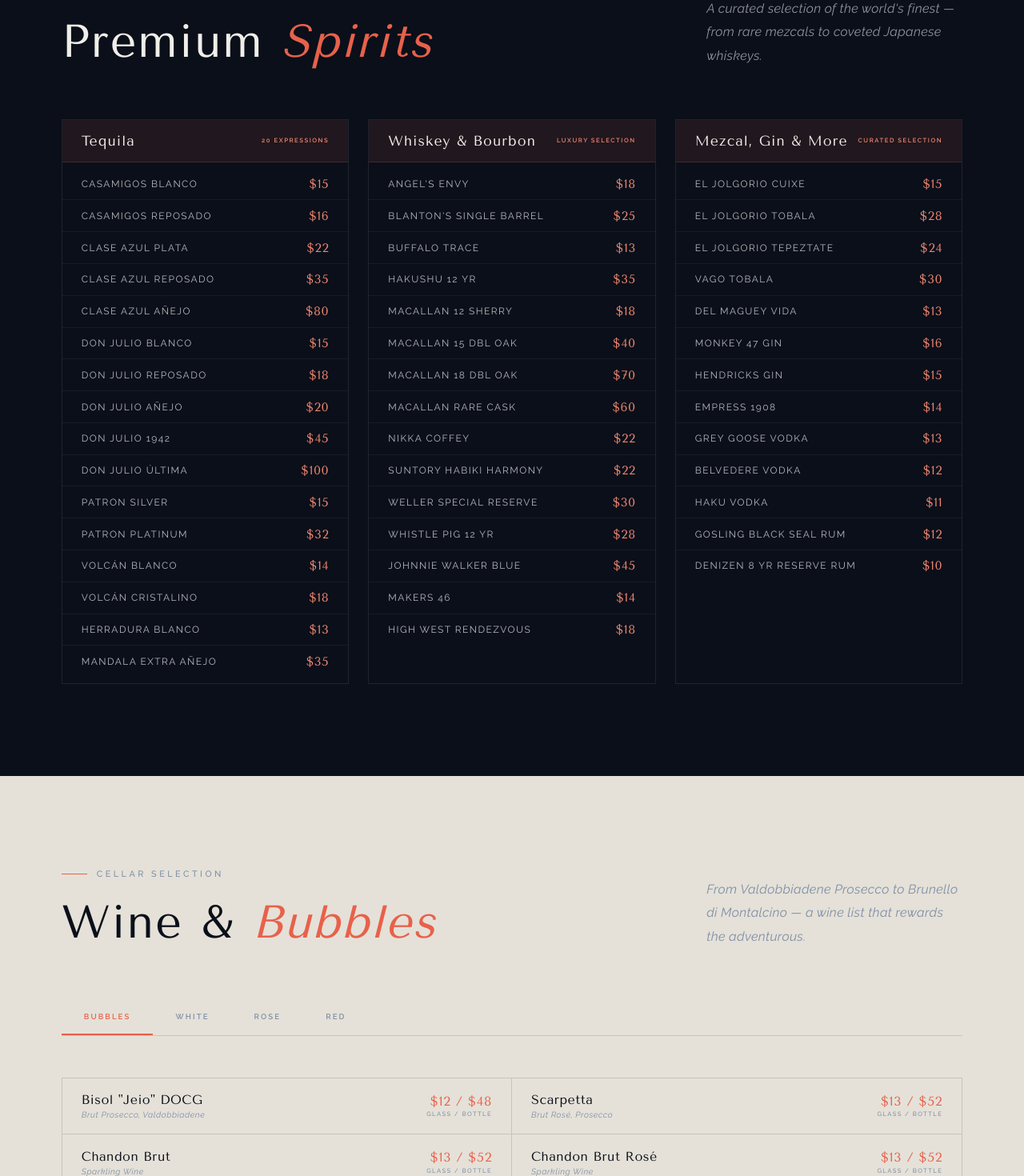
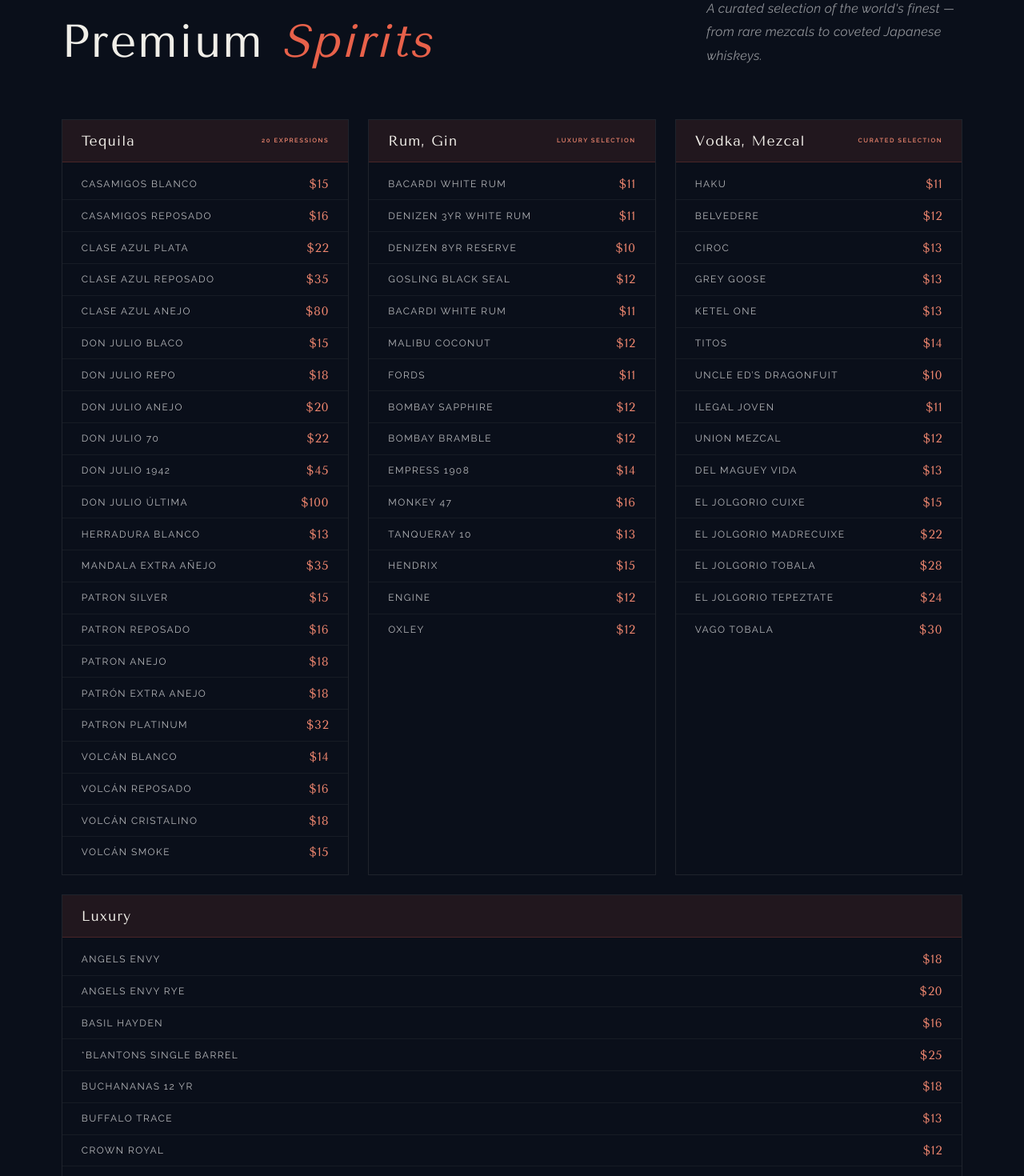
Before and after one commit to developer36chirag-create/salvatoressandiego, a React (Vite) app: page /menus in a window 1280 px wide. Shown: the part 4576-6046 px from the top of the page at 80% size. Built offline with nearby package versions, Linux system fonts and the light colour scheme.

Commit message:
menu changes

```diff
--- a/src/data/menusData.js
+++ b/src/data/menusData.js
@@ -97,6 +97,9 @@
     label: 'Timeless',
     items: [
       { name: 'French 75', ingr: 'Roku Gin, Lemon, Sugar, Champagne', price: '$15' },
+      { name: 'Manhattan', ingr: 'Rye Whiskey, Sweet Vermouth, Bitters', price: '$15' },
+      { name: 'Moscow Mule', ingr: 'Vodka, Lime Juice, Ginger Syrup, Fever Tree Ginger Beer', price: '$15' },
+      { name: 'Sidecar', ingr: 'Hennessy, Triple Sec, Lemon', price: '$15' },
       { name: 'Suntory at Salvatore\'s', ingr: "Suntory Toki Whiskey, Peychaud's Bitters, Orgeat Syrup", price: '$15' },
       { name: 'Watermelon Margarita', ingr: 'Volcan Tequila, Watermelon, Lemon, Syrup', price: '$15' },
       { name: 'Espresso Martini', ingr: 'Haku Vodka, Espresso, Coffee Liqueur', price: '$17' },
@@ -114,7 +117,7 @@
     title: 'Seasonal',
     label: 'Limited',
     items: [
-      { name: 'Death by Coffee', ingr: 'Slane Irish Whiskey, Oat Milk, Simple Syrup, Coffee Vanilla Condensed Milk', price: '$13' },
+      { name: 'Death by Coffe', ingr: 'Slane Irish Whiskey, Oat Milk, Simple Syrup, Coffee Vanilla Condensed Milk', price: '$13' },
       { name: 'I Came Here for the Rumkin Spice', ingr: 'Pumpkin Spice Infused Denizen Rum, Cafe Amaro, Simple Syrup', price: '$14' },
     ],
   },
@@ -130,61 +133,108 @@
       { name: 'Casamigos Reposado', price: '$16' },
       { name: 'Clase Azul Plata', price: '$22' },
       { name: 'Clase Azul Reposado', price: '$35' },
-      { name: 'Clase Azul Añejo', price: '$80' },
-      { name: 'Don Julio Blanco', price: '$15' },
-      { name: 'Don Julio Reposado', price: '$18' },
-      { name: 'Don Julio Añejo', price: '$20' },
+      { name: 'Clase Azul Anejo', price: '$80' },
+      { name: 'Don Julio Blaco', price: '$15' },
+      { name: 'Don Julio Repo', price: '$18' },
+      { name: 'Don Julio Anejo', price: '$20' },
+      { name: 'Don Julio 70', price: '$22' },
       { name: 'Don Julio 1942', price: '$45' },
       { name: 'Don Julio Última', price: '$100' },
+      { name: 'Herradura Blanco', price: '$13' },
+      { name: 'Mandala Extra Añejo', price: '$35' },
       { name: 'Patron Silver', price: '$15' },
+      { name: 'Patron Reposado', price: '$16' },
+      { name: 'Patron Anejo', price: '$18' },
+      { name: 'Patrón Extra Anejo', price: '$18' },
       { name: 'Patron Platinum', price: '$32' },
       { name: 'Volcán Blanco', price: '$14' },
+      { name: 'Volcán Reposado', price: '$16' },
       { name: 'Volcán Cristalino', price: '$18' },
-      { name: 'Herradura Blanco', price: '$13' },
-      { name: 'Mandala Extra Añejo', price: '$35' },
+      { name: 'Volcán Smoke', price: '$15' },
     ],
   },
   {
-    name: 'Whiskey & Bourbon',
+    name: 'Rum, Gin',
     count: 'Luxury Selection',
     items: [
-      { name: "Angel's Envy", price: '$18' },
-      { name: "Blanton's Single Barrel", price: '$25' },
+      { name: "Bacardi White Rum", price: '$11' },
+      { name: "Denizen 3yr White Rum", price: '$11' },
+      { name: 'Denizen 8yr Reserve', price: '$10' },
+      { name: 'Gosling Black Seal', price: '$12' },
+      { name: 'Bacardi White Rum', price: '$11' },
+      { name: 'Malibu Coconut', price: '$12' },
+      { name: 'Fords', price: '$11' },
+      { name: 'Bombay Sapphire', price: '$12' },
+      { name: 'Bombay Bramble', price: '$12' },
+      { name: 'Empress 1908', price: '$14' },
+      { name: 'Monkey 47', price: '$16' },
+      { name: 'Tanqueray 10', price: '$13' },
+      { name: 'Hendrix', price: '$15' },
+      { name: 'Engine', price: '$12' },
+      { name: 'Oxley', price: '$12' },
+    ],
+  },
+  {
+    name: 'Vodka, Mezcal',
+    count: 'Curated Selection',
+    items: [
+      { name: 'Haku', price: '$11' },
+      { name: 'Belvedere', price: '$12' },
+      { name: 'Ciroc', price: '$13' },
+      { name: 'Grey Goose', price: '$13' },
+      { name: 'Ketel ONE', price: '$13' },
+      { name: 'Titos', price: '$14' },
+      { name: 'Uncle Ed’s Dragonfuit', price: '$10' },
+      { name: 'Ilegal Joven', price: '$11' },
+      { name: 'Union Mezcal', price: '$12' },
+      { name: 'Del Maguey Vida', price: '$13' },
+      { name: 'El Jolgorio Cuixe', price: '$15' },
+      { name: 'El Jolgorio Madrecuixe', price: '$22' },
+      { name: 'El Jolgorio Tobala', price: '$28' },
+      { name: 'El Jolgorio Tepeztate', price: '$24' },
+      { name: 'Vago Tobala', price: '$30' },
+    ],
+  },
+];
+
+// ─── Spirits ─────────────────────────────────────────────
+export const LUXURY = [
+  {
+    name: 'Luxury',
+    items: [
+      { name: 'Angels Envy', price: '$18' },
+      { name: 'Angels Envy Rye', price: '$20' },
+      { name: 'Basil Hayden', price: '$16' },
+      { name: '*blantons Single Barrel', price: '$25' },
+      { name: 'Buchananas 12 Yr', price: '$18' },
       { name: 'Buffalo Trace', price: '$13' },
+      { name: 'Crown Royal', price: '$12' },
       { name: 'Hakushu 12 Yr', price: '$35' },
+      { name: 'Highwest Bourbon', price: '$14' },
+      { name: 'Highwest Rendezvous', price: '$18' },
+      { name: 'Jack Daniels Single Barrel', price: '$18' },
+      { name: 'Jameson', price: '$13' },
+      { name: 'Jonnie Walker Black', price: '$15' },
+      { name: 'Jonnie Walker Blue', price: '$45' },
+      { name: 'Makers Mark', price: '$12' },
+      { name: 'Makers 46', price: '$14' },
       { name: 'Macallan 12 Sherry', price: '$18' },
       { name: 'Macallan 15 Dbl Oak', price: '$40' },
       { name: 'Macallan 18 Dbl Oak', price: '$70' },
       { name: 'Macallan Rare Cask', price: '$60' },
+      { name: 'Nikka Barrel', price: '$30' },
       { name: 'Nikka Coffey', price: '$22' },
+      { name: 'Skrewball', price: '$13' },
+      { name: 'Suntory Toki', price: '$16' },
       { name: 'Suntory Habiki Harmony', price: '$22' },
-      { name: 'Weller Special Reserve', price: '$30' },
+      { name: '**weller Special Reserve', price: '$30' },
+      { name: 'Whistle Pig Piggy Back 6yr', price: '$18' },
       { name: 'Whistle Pig 12 Yr', price: '$28' },
-      { name: 'Johnnie Walker Blue', price: '$45' },
-      { name: 'Makers 46', price: '$14' },
-      { name: 'High West Rendezvous', price: '$18' },
-    ],
-  },
-  {
-    name: 'Mezcal, Gin & More',
-    count: 'Curated Selection',
-    items: [
-      { name: 'El Jolgorio Cuixe', price: '$15' },
-      { name: 'El Jolgorio Tobala', price: '$28' },
-      { name: 'El Jolgorio Tepeztate', price: '$24' },
-      { name: 'Vago Tobala', price: '$30' },
-      { name: 'Del Maguey Vida', price: '$13' },
-      { name: 'Monkey 47 Gin', price: '$16' },
-      { name: 'Hendricks Gin', price: '$15' },
-      { name: 'Empress 1908', price: '$14' },
-      { name: 'Grey Goose Vodka', price: '$13' },
-      { name: 'Belvedere Vodka', price: '$12' },
-      { name: 'Haku Vodka', price: '$11' },
-      { name: 'Gosling Black Seal Rum', price: '$12' },
-      { name: 'Denizen 8 Yr Reserve Rum', price: '$10' },
+      { name: 'Nikka Barrel', price: '$120' },
     ],
   },
 ];
+
 
 // ─── Wine & Bubbles ───────────────────────────────────────
 export const WINE_TABS = ['bubbles', 'white', 'rose', 'red'];
@@ -193,12 +243,12 @@
   bubbles: [
     { name: 'Bisol "Jeio" DOCG', region: 'Brut Prosecco, Valdobbiadene', price: '$12 / $48', label: 'glass / bottle' },
     { name: 'Scarpetta', region: 'Brut Rosé, Prosecco', price: '$13 / $52', label: 'glass / bottle' },
-    { name: 'Chandon Brut', region: 'Sparkling Wine', price: '$13 / $52', label: 'glass / bottle' },
-    { name: 'Chandon Brut Rosé', region: 'Sparkling Wine', price: '$13 / $52', label: 'glass / bottle' },
+    { name: 'Chandon', region: 'Brut, Sparkling Wine', price: '$13 / $52', label: 'glass / bottle' },
+    { name: 'Chandon', region: 'Brut Rosé, Sparkling Wine', price: '$13 / $52', label: 'glass / bottle' },
     { name: 'Veuve Clicquot', region: 'Yellow Label Brut, Champagne', price: '— / $160', label: 'bottle' },
-    { name: 'Veuve Clicquot Brut Rosé', region: 'Champagne', price: '— / $160', label: 'bottle' },
-    { name: 'Moët & Chandon Imperial Brut', region: 'Champagne', price: '— / $180', label: 'bottle' },
-    { name: 'Moët & Chandon Nectar Rosé', region: 'Champagne', price: '— / $175', label: 'bottle' },
+    { name: 'Veuve Clicquot', region: 'Brut Rosé, Champagne', price: '— / $160', label: 'bottle' },
+    { name: 'Moët & Chandon', region: 'Imperial Brut, Champagne', price: '— / $180', label: 'bottle' },
+    { name: 'Moët & Chandon', region: 'Nectar Rosé, Champagne', price: '— / $175', label: 'bottle' },
   ],
   white: [
     { name: 'Louis Jadot', region: 'Chardonnay, Bourgogne', price: '$13 / $52', label: 'glass / bottle' },
@@ -219,11 +269,15 @@
     { name: 'Tintonegro', region: 'Malbec, Argentina', price: '$13 / $52', label: 'glass / bottle' },
     { name: 'Poggio al Tufo Maremma', region: 'Cabernet Sauvignon, Toscana', price: '$13 / $52', label: 'glass / bottle' },
     { name: 'Niner', region: 'Pinot Noir, Edna Valley', price: '$13 / $48', label: 'glass / bottle' },
+    { name: 'Golden West Vineyard', region: 'Pinot Noir, Washington', price: '$ 14 / 56', label: 'glass / bottle' },
     { name: 'Castello di Volpaia', region: 'Chianti Classico, Tuscany', price: '$16 / $64', label: 'glass / bottle' },
+    { name: 'AXR', region: 'Proprietary Red, Napa', price: '$ 17 / 70', label: 'glass / bottle' },
     { name: 'DAOU Reserve', region: 'Cabernet Sauvignon, Paso Robles', price: '$25 / $100', label: 'glass / bottle' },
     { name: 'Buglioni', region: 'Amarone della Valpolicella', price: '— / $120', label: 'bottle' },
+    { name: 'Far Mountain “Fisson”', region: 'Cabernet Sauvignon, Sonoma', price: '— / $130', label: 'bottle' },
     { name: 'Castello Banfi 2016', region: 'Brunello di Montalcino', price: '— / $150', label: 'bottle' },
     { name: 'Val di Suga', region: 'Brunello di Montalcino, Tuscany', price: '— / $150', label: 'bottle' },
+    { name: 'J. Davies', region: 'Cabernet Sauvignon, Napa Valley', price: '— / $165', label: 'bottle' },
     { name: 'Caymus 2019', region: 'Cabernet Sauvignon, Napa', price: '— / $165', label: 'bottle' },
     { name: 'Soul of the Lion', region: 'Cabernet Sauvignon, Paso Robles', price: '— / $230', label: 'bottle' },
     { name: 'Patrimony', region: 'Cabernet Sauvignon, Paso Robles', price: '— / $500', label: 'bottle' },
--- a/src/pages/Menus.css
+++ b/src/pages/Menus.css
@@ -172,6 +172,12 @@
 .spirits-section .heading-lg { color: var(--ivory); }
 .spirits-section .section-intro-right { color: rgba(255,255,255,.55); }
 .spirits-grid { display: grid; grid-template-columns: repeat(3, 1fr); gap: clamp(1rem, 2vw, 1.5rem); }
+.spirits-grid-new-1 {
+  grid-template-columns: repeat(1, 1fr);
+}
+.spitits-grid-margin-top {
+  margin-top: 1.5rem;
+}
 .spirit-cat { border: 1px solid rgba(237,231,217,.09); overflow: hidden; }
 .spirit-cat-header { background: rgba(232,97,74,.1); border-bottom: 1px solid rgba(232,97,74,.2); padding: 1rem 1.5rem; display: flex; align-items: center; justify-content: space-between; }
 .spirit-cat-name { font-family: var(--display); font-size: 1.1rem; color: var(--ivory); letter-spacing: .06em; }
@@ -259,4 +265,8 @@
   .na-grid { grid-template-columns: 1fr; }
   .wine-tabs { gap: 0; }
   .wine-tab { padding: .9rem 1.1rem; font-size: .56rem; }
+
+  .spitits-grid-margin-top {
+  margin-top: 1rem;
 }
+}
--- a/src/pages/Menus.jsx
+++ b/src/pages/Menus.jsx
@@ -2,7 +2,7 @@
 import { useReveal } from '../hooks/useReveal';
 import {
   MENU_CARDS, FEATURED_DRINKS, COCKTAIL_CATEGORIES,
-  SPIRITS, WINE_TABS, WINE_DATA, NA_ITEMS, MENU_TABS, TICKER_ITEMS,
+  SPIRITS, LUXURY, WINE_TABS, WINE_DATA, NA_ITEMS, MENU_TABS, TICKER_ITEMS,
 } from '../data/menusData';
 import './Menus.css';
 import InstagramSection from '../components/InstagramSection';
@@ -308,6 +308,28 @@
               </div>
             ))}
           </div>
+
+
+          <div className="spirits-grid r spitits-grid-margin-top spirits-grid-new-1 ">
+            {LUXURY.map(({ name, count, items }) => (
+              <div className="spirit-cat" key={name}>
+                <div className="spirit-cat-header">
+                  <div className="spirit-cat-name">{name}</div>
+                  <div className="spirit-count">{count}</div>
+                </div>
+                <div className="spirit-list">
+                  {items.map(({ name: itemName, price }) => (
+                    <div className="spirit-item" key={itemName}>
+                      <div className="spirit-name">{itemName}</div>
+                      <div className="spirit-price">{price}</div>
+                    </div>
+                  ))}
+                </div>
+              </div>
+            ))}
+          </div>
+
+
         </div>
       </section>
 
```
